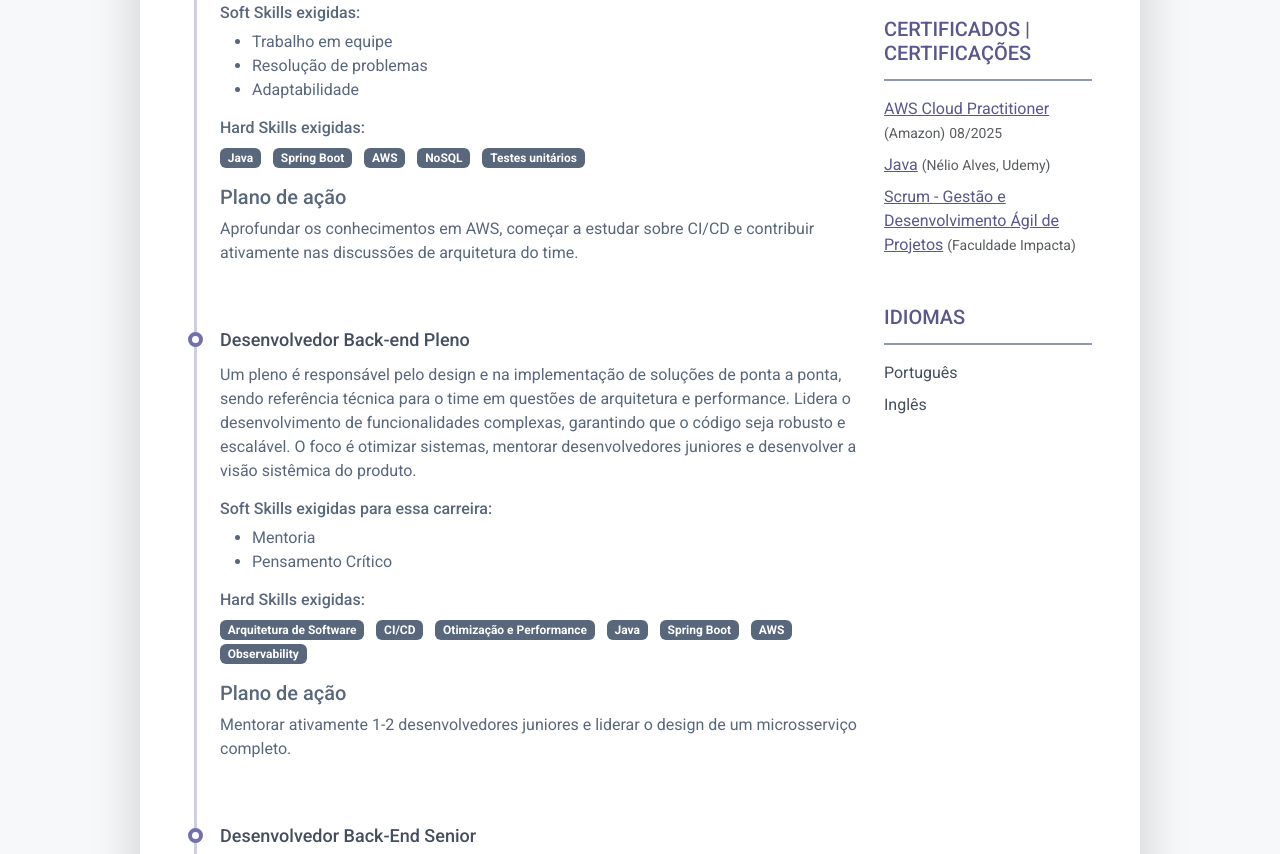
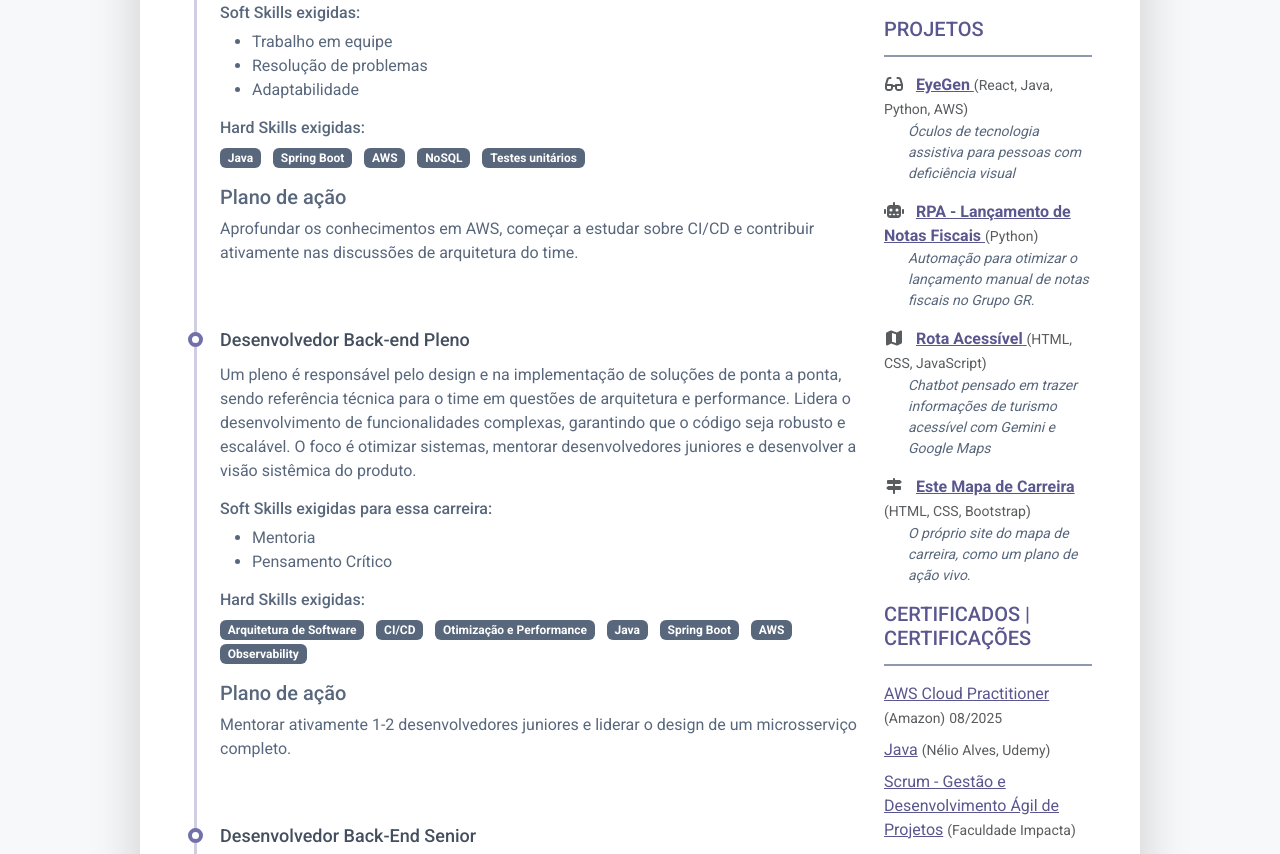
Before and after one commit to Guilhermepxt04/mapa-de-carreira, a plain HTML site: page index.html in a window 1280 px wide. Shown: the part 1400-2254 px from the top of the page. Drawn offline with Linux system fonts and the light colour scheme.

Commit message:
feat: secao projetos

```diff
--- a/index.html
+++ b/index.html
@@ -478,6 +478,55 @@
 						</section>
 
 						<section class="resume-section language-section mb-5">
+							<h2 class="resume-section-title text-uppercase font-weight-bold pb-3 mb-3">Projetos</h2>
+							<div class="resume-section-content">
+								<ul class="list-unstyled resume-lang-list">
+
+									<li class="mb-3">
+										<i class="fas fa-glasses fa-fw me-2 text-muted"></i>
+										<a class="text-link" href="https://linktr.ee/eyegenesis" target="_blank">
+											<strong>EyeGen</strong>
+										</a>
+										<small class="text-muted font-weight-normal">(React, Java, Python, AWS)</small>
+										<div class="small fst-italic ps-4">
+											Óculos de tecnologia assistiva para pessoas com deficiência visual
+										</div>
+									</li>
+
+									<li class="mb-3">
+										<i class="fas fa-robot fa-fw me-2 text-muted"></i>
+										<a class="text-link" href="https://github.com/Guilhermepxt04/python-rpa-notas-fiscais-gr" target="_blank">
+											<strong>RPA - Lançamento de Notas Fiscais</strong>
+										</a>
+										<small class="text-muted font-weight-normal">(Python)</small>
+										<div class="small fst-italic ps-4">
+											Automação para otimizar o lançamento manual de notas fiscais no Grupo GR.
+										</div>
+									</li>
+
+									<li class="mb-3">
+										<i class="fas fa-map fa-fw me-2 text-muted"></i>
+										<a class="text-link" href="https://github.com/Guilhermepxt04/gemini-maps-chatbot" target="_blank">
+											<strong>Rota Acessível</strong>
+										</a>
+										<small class="text-muted font-weight-normal">(HTML, CSS, JavaScript)</small>
+										<div class="small fst-italic ps-4">
+											Chatbot pensado em trazer informações de turismo acessível com Gemini e Google Maps
+										</div>
+									</li>
+
+									<li class="mb-3">
+										<i class="fas fa-map-signs fa-fw me-2 text-muted"></i>
+										<a class="text-link" href="https://github.com/Guilhermepxt04/mapa-de-carreira" target="_blank">
+											<strong>Este Mapa de Carreira</strong>
+										</a>
+										<small class="text-muted font-weight-normal">(HTML, CSS, Bootstrap)</small>
+										<div class="small fst-italic ps-4">
+											O próprio site do mapa de carreira, como um plano de ação vivo.
+										</div>
+									</li>
+
+						<section class="resume-section language-section mb-5">
 							<h2 class="resume-section-title text-uppercase font-weight-bold pb-3 mb-3">Certificados |
 								Certificações</h2>
 							<div class="resume-section-content">
@@ -502,6 +551,8 @@
 							</div>
 						</section>
 
+
+
 						<section class="resume-section language-section mb-5">
 							<h2 class="resume-section-title text-uppercase font-weight-bold pb-3 mb-3">Idiomas</h2>
 							<div class="resume-section-content">
```
